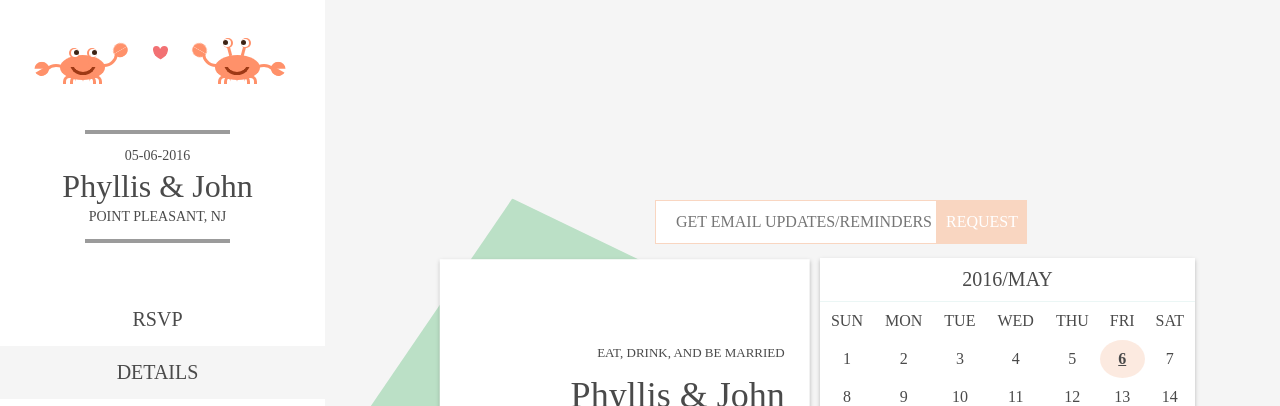
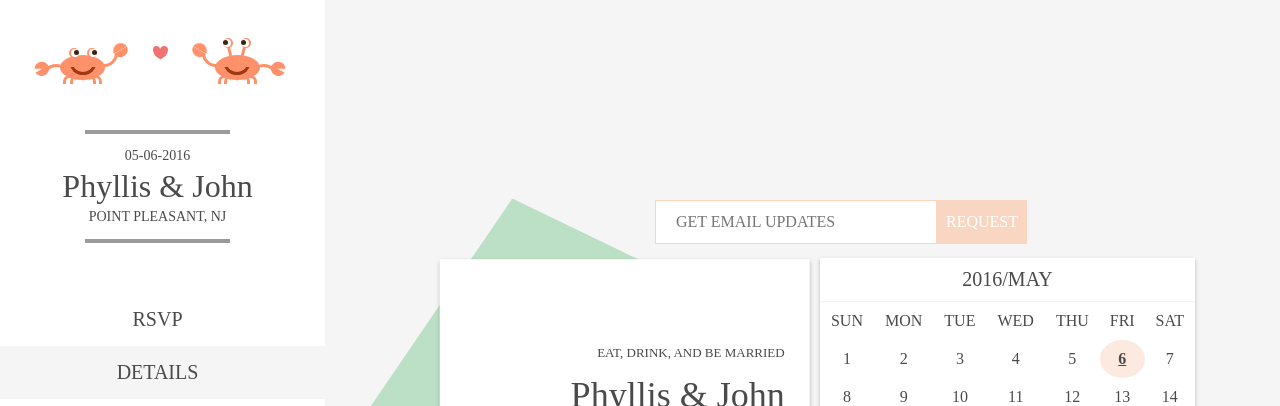
Before and after one commit to phyllisandjohn/phyllisandjohn.github.io, a Jekyll site: the page details/index.html, which Jekyll copies as it is, in a window 1280 px wide. Shown: the top 406 px of the page. Built offline with Jekyll 4.4.1, drawn with Linux system fonts in a browser that asks for light colours.

Commit message:
Update index.html

```diff
--- a/details/index.html
+++ b/details/index.html
@@ -1020,7 +1020,7 @@ td {
 
 	<div class="subscribe">
   	<form method="POST" action="http://formspree.io/phyllisandjohn.guestlist@gmail.com">
-  		<input name="email" class="focus" placeholder="GET EMAIL UPDATES/REMINDERS" type="email">
+  		<input name="email" class="focus" placeholder="GET EMAIL UPDATES" type="email">
   		<input type="hidden" name="_next" value="http://phyllisandjohn.com/details/"/>
   		<input name="name" type="hidden" value="guest">
   		<input type="submit" value="REQUEST">
```
